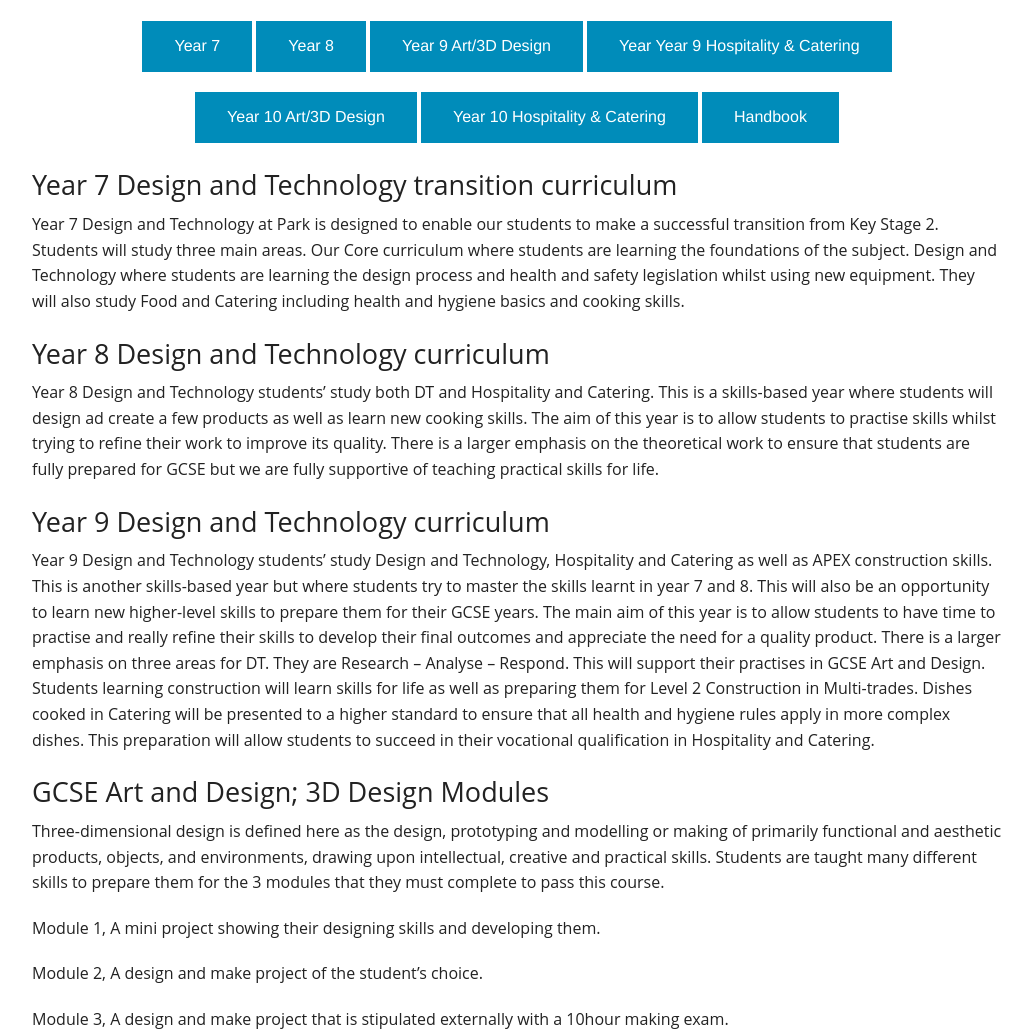
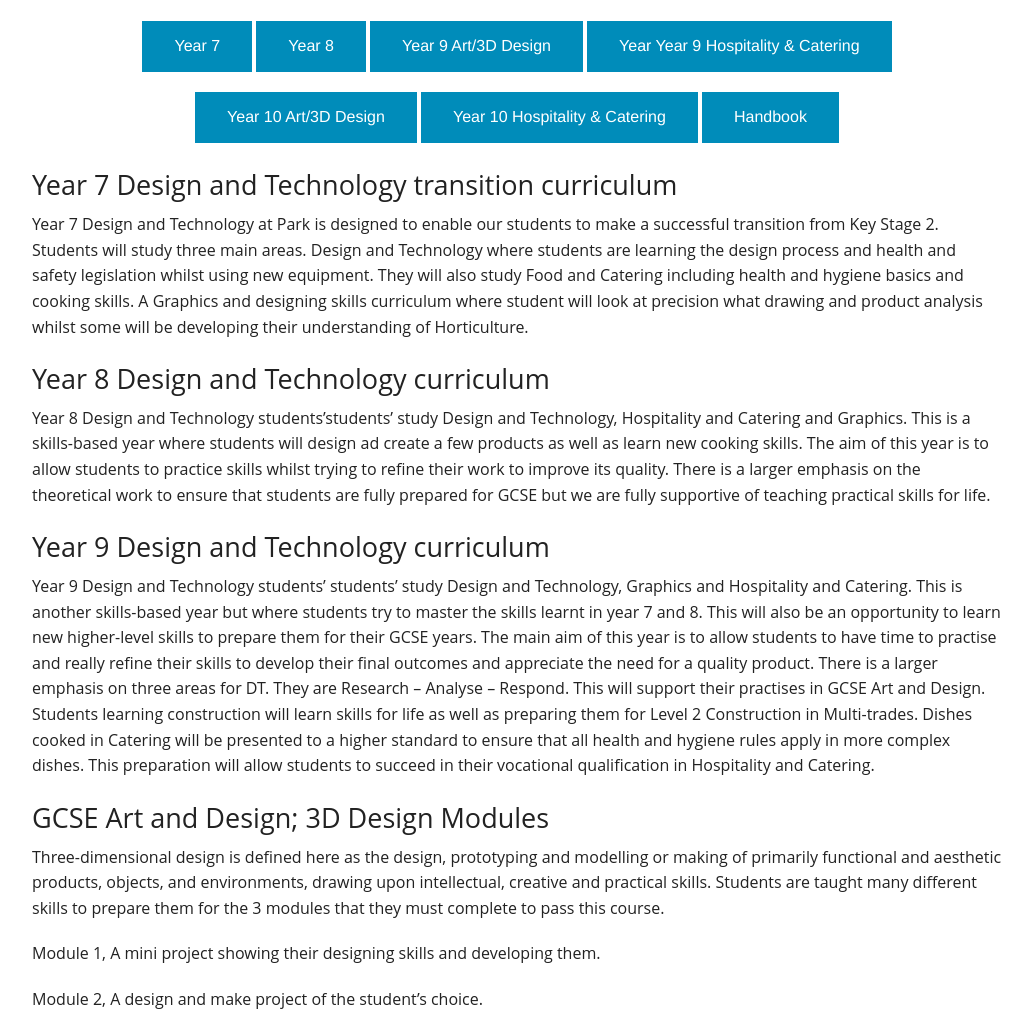
Before and after one commit to PCSITService/parkcommunityschool.co.uk, a PHP site: page /technology.php in a window 1280 px wide. Shown: the part 1492-2521 px from the top of the page, without its empty margins (123-1155 px from the left). Run offline with PHP 8.4, Linux system fonts and the light colour scheme; some libraries are stand-ins or nearby versions.

Commit message:
Technology Update

```diff
--- a/technology.php
+++ b/technology.php
@@ -62,15 +62,15 @@
 
 			<h3>Year 7 Design and Technology transition curriculum </h3>
 
-			<p>Year 7 Design and Technology at Park is designed to enable our students to make a successful transition from Key Stage 2. Students will study three main areas. Our Core curriculum where students are learning the foundations of the subject. Design and Technology where students are learning the design process and health and safety legislation whilst using new equipment. They will also study Food and Catering including health and hygiene basics and cooking skills.</p>
+			<p>Year 7 Design and Technology at Park is designed to enable our students to make a successful transition from Key Stage 2. Students will study three main areas. Design and Technology where students are learning the design process and health and safety legislation whilst using new equipment. They will also study Food and Catering including health and hygiene basics and cooking skills. A Graphics and designing skills curriculum where student will look at precision what drawing and product analysis whilst some will be developing their understanding of Horticulture.</p>
 
 			<h3>Year 8 Design and Technology curriculum</h3>
 
-			<p>Year 8 Design and Technology students’ study both DT and Hospitality and Catering. This is a skills-based year where students will design ad create a few products as well as learn new cooking skills. The aim of this year is to allow students to practise skills whilst trying to refine their work to improve its quality. There is a larger emphasis on the theoretical work to ensure that students are fully prepared for GCSE but we are fully supportive of teaching practical skills for life.</p>
+			<p>Year 8 Design and Technology students’students’ study Design and Technology, Hospitality and Catering and Graphics. This is a skills-based year where students will design ad create a few products as well as learn new cooking skills. The aim of this year is to allow students to practice skills whilst trying to refine their work to improve its quality. There is a larger emphasis on the theoretical work to ensure that students are fully prepared for GCSE but we are fully supportive of teaching practical skills for life.</p>
 
 			<h3>Year 9 Design and Technology curriculum</h3>
 
-			<p>Year 9 Design and Technology students’ study Design and Technology, Hospitality and Catering as well as APEX construction skills. This is another skills-based year but where students try to master the skills learnt in year 7 and 8. This will also be an opportunity to learn new higher-level skills to prepare them for their GCSE years. The main aim of this year is to allow students to have time to practise and really refine their skills to develop their final outcomes and appreciate the need for a quality product. There is a larger emphasis on three areas for DT. They are Research – Analyse – Respond. This will support their practises in GCSE Art and Design. Students learning construction will learn skills for life as well as preparing them for Level 2 Construction in Multi-trades. Dishes cooked in Catering will be presented to a higher standard to ensure that all health and hygiene rules apply in more complex dishes. This preparation will allow students to succeed in their vocational qualification in Hospitality and Catering.</p>
+			<p>Year 9 Design and Technology students’ students’ study Design and Technology, Graphics and  Hospitality and Catering. This is another skills-based year but where students try to master the skills learnt in year 7 and 8. This will also be an opportunity to learn new higher-level skills to prepare them for their GCSE years. The main aim of this year is to allow students to have time to practise and really refine their skills to develop their final outcomes and appreciate the need for a quality product. There is a larger emphasis on three areas for DT. They are Research – Analyse – Respond. This will support their practises in GCSE Art and Design. Students learning construction will learn skills for life as well as preparing them for Level 2 Construction in Multi-trades. Dishes cooked in Catering will be presented to a higher standard to ensure that all health and hygiene rules apply in more complex dishes. This preparation will allow students to succeed in their vocational qualification in Hospitality and Catering.</p>
 
 			<h3>GCSE Art and Design; 3D Design Modules</h3>
 
```
